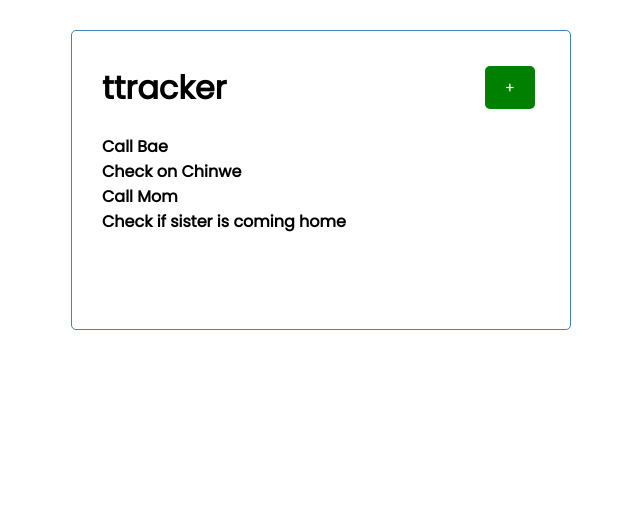
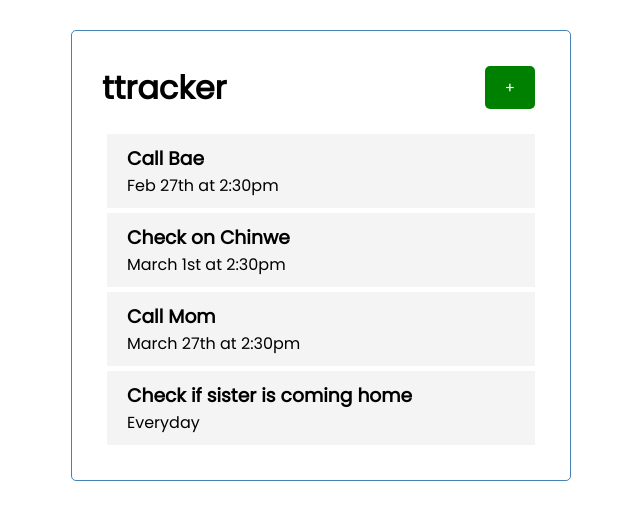
Before and after one commit to nifex007/ttracker, a React (Create React App) app: page / in a window 1280 px wide. Shown: the top 520 px of the page, without its empty margins (319-959 px from the left). Built offline with nearby package versions, Linux system fonts and the light colour scheme.

Commit message:
Installed React Icons package, Imported Task component into Tasks components

```diff
--- a/package.json
+++ b/package.json
@@ -9,6 +9,7 @@
     "prop-types": "^15.7.2",
     "react": "^17.0.1",
     "react-dom": "^17.0.1",
+    "react-icons": "^4.2.0",
     "react-scripts": "4.0.2",
     "web-vitals": "^1.0.1"
   },
--- a/src/components/Header.js
+++ b/src/components/Header.js
@@ -3,7 +3,7 @@ import AddButton from './Button';
 
 const Header = ({ title }) => {
   const onClick = () => {
-    console.log('Clicked');
+    // console.log('Clicked');
   };
 
   return (
--- a/src/components/Task.js
+++ b/src/components/Task.js
@@ -1,8 +1,9 @@
 /* eslint-disable arrow-body-style */
-const Task = () => {
+const Task = ({ task }) => {
   return (
     <div className="task">
-      <h3>Task 1</h3>
+      <h3>{task.text}</h3>
+      <p>{task.date}</p>
     </div>
   );
 };
--- a/src/components/Tasks.js
+++ b/src/components/Tasks.js
@@ -1,8 +1,9 @@
 import PropTypes from 'prop-types';
+import Task from './Task';
 
 const Tasks = ({ tasks }) => (
   <div>
-    {tasks.map((task) => <h4 key={task.id}>{task.text}</h4>)}
+    {tasks.map((task) => <Task key={task.id} task={task} />)}
   </div>
 );
 
```
Also changed, not shown: 1 other file (tests, documents, lock files or other folders).
